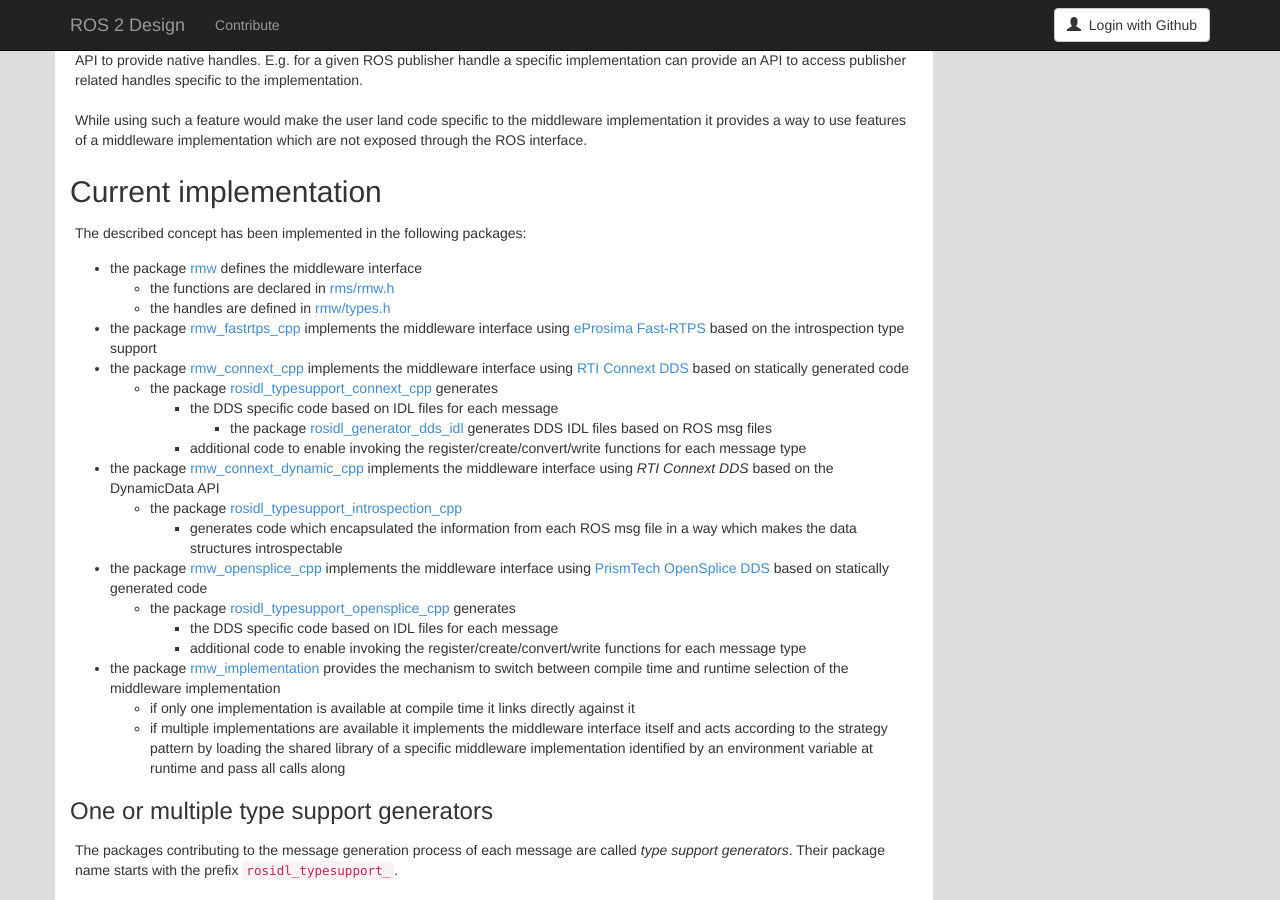
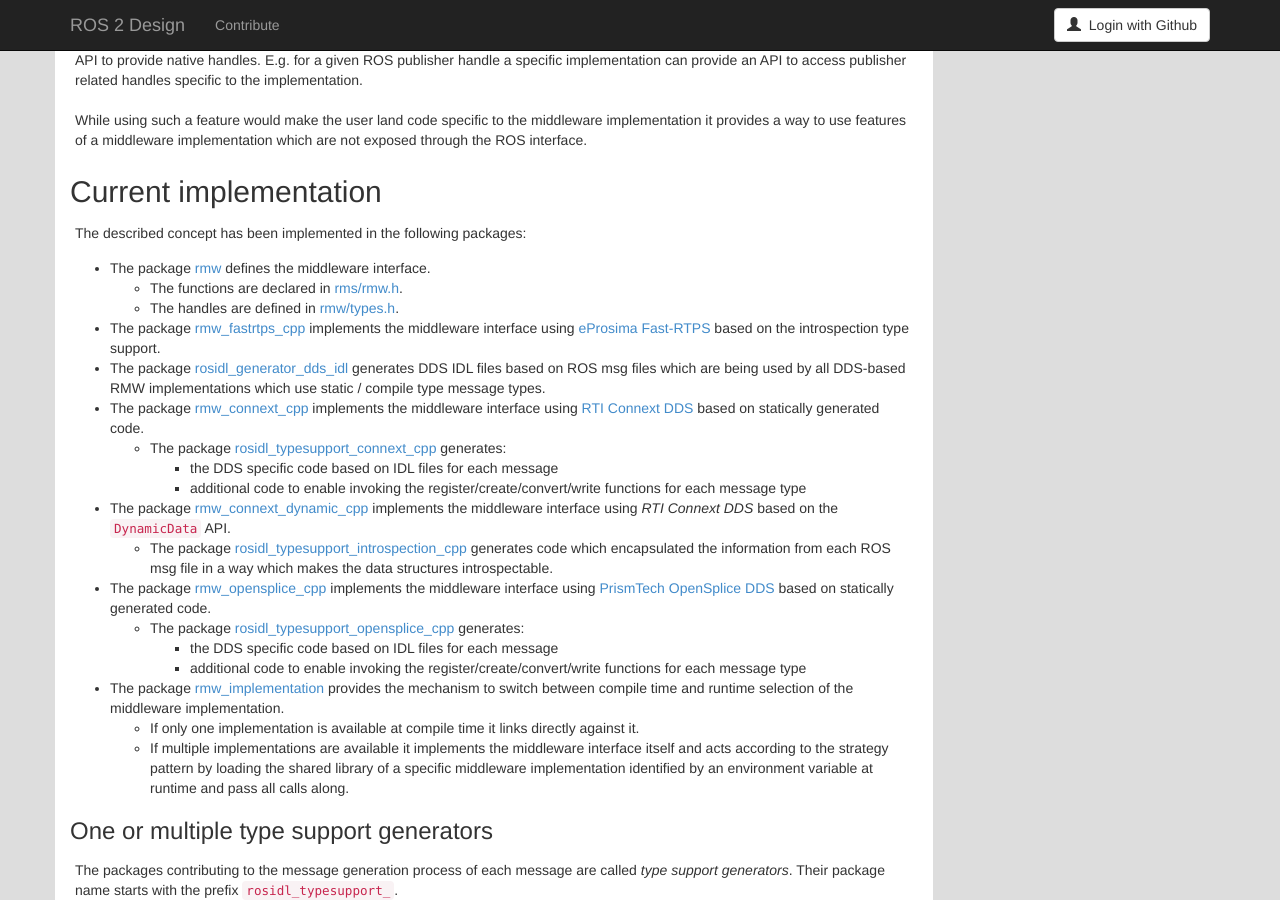
Before and after one commit to ros2/design, a Jekyll site: the page built from articles/060_ros_middleware_interface.md, in a window 1280 px wide and 900 px high, scrolled down 5962 px. Built offline with Jekyll 4.4.1, drawn with Linux system fonts in a browser that asks for light colours; nearby versions of some CDN libraries.

Commit message:
move rosidl_generator_dds_idl above vendor specific bullets

```diff
--- a/articles/060_ros_middleware_interface.md
+++ b/articles/060_ros_middleware_interface.md
@@ -309,40 +309,37 @@
 
 The described concept has been implemented in the following packages:
 
-- the package [rmw](https://github.com/ros2/rmw/tree/master/rmw) defines the middleware interface
+- The package [rmw](https://github.com/ros2/rmw/tree/master/rmw) defines the middleware interface.
 
-  - the functions are declared in [rms/rmw.h](https://github.com/ros2/rmw/blob/master/rmw/include/rmw/rmw.h)
-  - the handles are defined in [rmw/types.h](https://github.com/ros2/rmw/blob/master/rmw/include/rmw/types.h)
+  - The functions are declared in [rms/rmw.h](https://github.com/ros2/rmw/blob/master/rmw/include/rmw/rmw.h).
+  - The handles are defined in [rmw/types.h](https://github.com/ros2/rmw/blob/master/rmw/include/rmw/types.h).
 
-- the package [rmw_fastrtps_cpp](https://github.com/ros2/rmw_fastrtps/tree/master/rmw_fastrtps_cpp) implements the middleware interface using [eProsima Fast-RTPS](http://www.eprosima.com/index.php/products-all/eprosima-fast-rtps) based on the introspection type support
+- The package [rmw_fastrtps_cpp](https://github.com/ros2/rmw_fastrtps/tree/master/rmw_fastrtps_cpp) implements the middleware interface using [eProsima Fast-RTPS](http://www.eprosima.com/index.php/products-all/eprosima-fast-rtps) based on the introspection type support.
 
-- the package [rmw_connext_cpp](https://github.com/ros2/rmw_connext/tree/master/rmw_connext_cpp) implements the middleware interface using [RTI Connext DDS](http://www.rti.com/products/dds/index.html) based on statically generated code
+- The package [rosidl_generator_dds_idl](https://github.com/ros2/rosidl_dds/tree/master/rosidl_generator_dds_idl) generates DDS IDL files based on ROS msg files which are being used by all DDS-based RMW implementations which use static / compile type message types.
 
-  - the package [rosidl_typesupport_connext_cpp](https://github.com/ros2/rmw_connext/tree/master/rosidl_typesupport_connext_cpp) generates
+- The package [rmw_connext_cpp](https://github.com/ros2/rmw_connext/tree/master/rmw_connext_cpp) implements the middleware interface using [RTI Connext DDS](http://www.rti.com/products/dds/index.html) based on statically generated code.
 
-    - the DDS specific code based on IDL files for each message
-
-      - the package [rosidl_generator_dds_idl](https://github.com/ros2/rosidl_dds/tree/master/rosidl_generator_dds_idl) generates DDS IDL files based on ROS msg files
-
-    - additional code to enable invoking the register/create/convert/write functions for each message type
-
-- the package [rmw_connext_dynamic_cpp](https://github.com/ros2/rmw_connext/tree/master/rmw_connext_dynamic_cpp) implements the middleware interface using *RTI Connext DDS* based on the DynamicData API
-
-  - the package [rosidl_typesupport_introspection_cpp](https://github.com/ros2/rosidl_dds/tree/master/rosidl_typesupport_introspection_cpp)
-
-    - generates code which encapsulated the information from each ROS msg file in a way which makes the data structures introspectable
-
-- the package [rmw_opensplice_cpp](https://github.com/ros2/rmw_opensplice/tree/master/rmw_opensplice_cpp) implements the middleware interface using [PrismTech OpenSplice DDS](http://www.prismtech.com/opensplice) based on statically generated code
-
-  - the package [rosidl_typesupport_opensplice_cpp](https://github.com/ros2/rmw_opensplice/tree/master/rosidl_typesupport_opensplice_cpp) generates
+  - The package [rosidl_typesupport_connext_cpp](https://github.com/ros2/rmw_connext/tree/master/rosidl_typesupport_connext_cpp) generates:
 
     - the DDS specific code based on IDL files for each message
     - additional code to enable invoking the register/create/convert/write functions for each message type
 
-- the package [rmw_implementation](https://github.com/ros2/rmw_implementation/tree/master/rmw_implementation) provides the mechanism to switch between compile time and runtime selection of the middleware implementation
+- The package [rmw_connext_dynamic_cpp](https://github.com/ros2/rmw_connext/tree/master/rmw_connext_dynamic_cpp) implements the middleware interface using *RTI Connext DDS* based on the ``DynamicData`` API.
 
-  - if only one implementation is available at compile time it links directly against it
-  - if multiple implementations are available it implements the middleware interface itself and acts according to the strategy pattern by loading the shared library of a specific middleware implementation identified by an environment variable at runtime and pass all calls along
+  - The package [rosidl_typesupport_introspection_cpp](https://github.com/ros2/rosidl_dds/tree/master/rosidl_typesupport_introspection_cpp) generates code which encapsulated the information from each ROS msg file in a way which makes the data structures introspectable.
+
+- The package [rmw_opensplice_cpp](https://github.com/ros2/rmw_opensplice/tree/master/rmw_opensplice_cpp) implements the middleware interface using [PrismTech OpenSplice DDS](http://www.prismtech.com/opensplice) based on statically generated code.
+
+  - The package [rosidl_typesupport_opensplice_cpp](https://github.com/ros2/rmw_opensplice/tree/master/rosidl_typesupport_opensplice_cpp) generates:
+
+    - the DDS specific code based on IDL files for each message
+    - additional code to enable invoking the register/create/convert/write functions for each message type
+
+- The package [rmw_implementation](https://github.com/ros2/rmw_implementation/tree/master/rmw_implementation) provides the mechanism to switch between compile time and runtime selection of the middleware implementation.
+
+  - If only one implementation is available at compile time it links directly against it.
+  - If multiple implementations are available it implements the middleware interface itself and acts according to the strategy pattern by loading the shared library of a specific middleware implementation identified by an environment variable at runtime and pass all calls along.
 
 ### One or multiple type support generators
 
```
